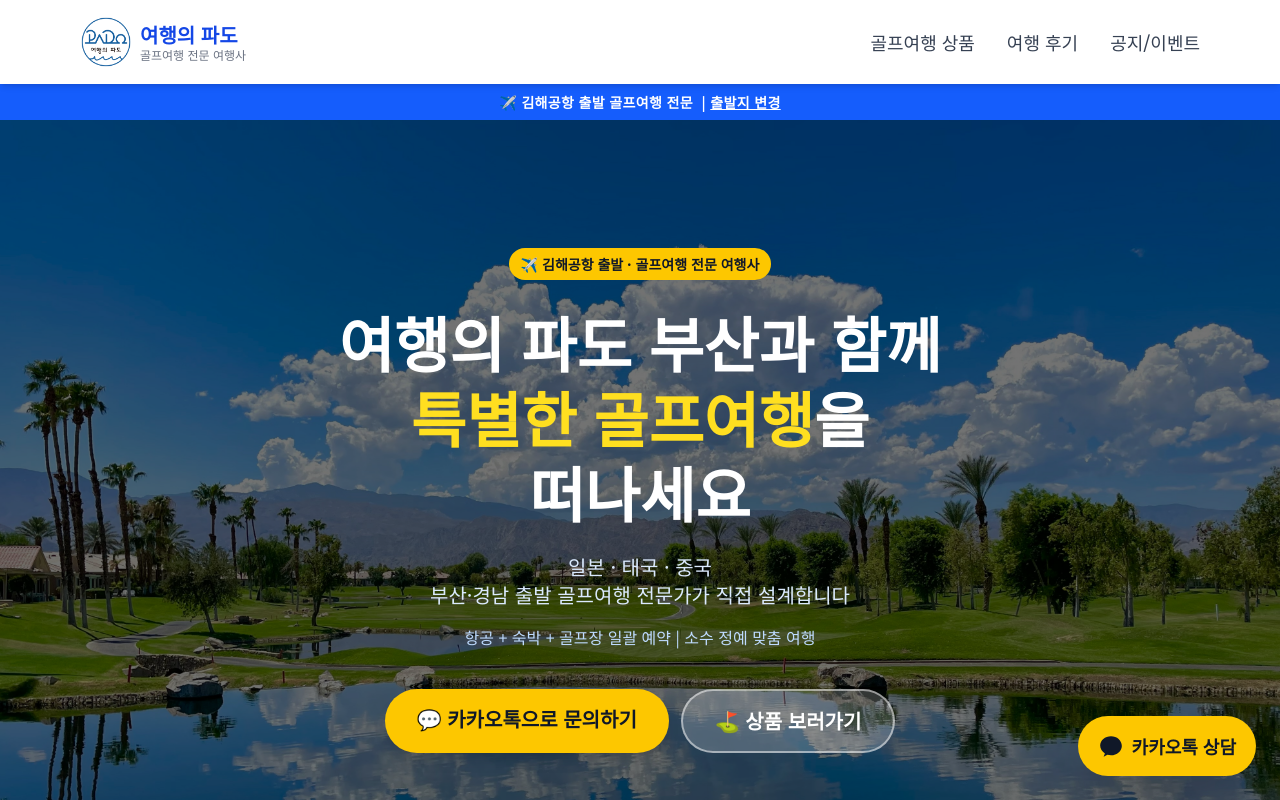
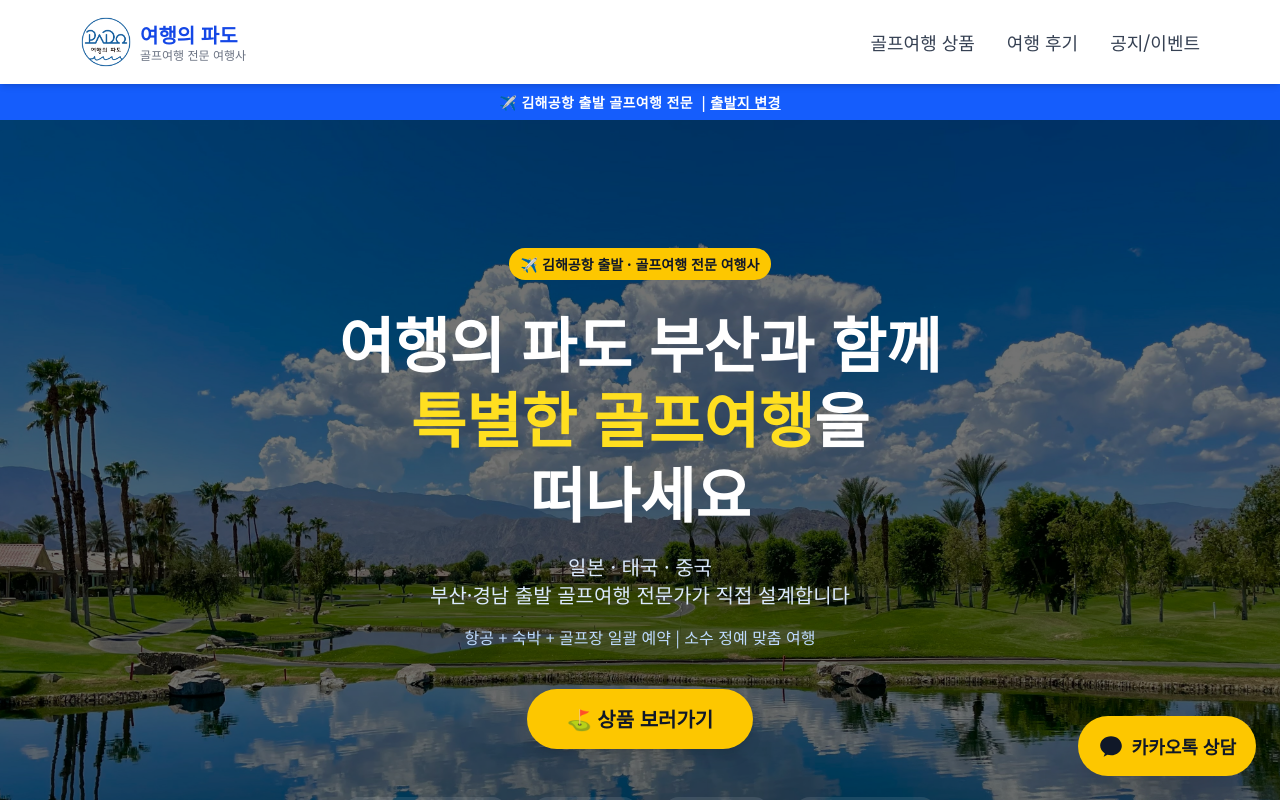
Before and after one commit to pado04569/padotour, a Next.js app: page /busan in a window 1280 px wide. Shown: the top 800 px of the page. Built offline with nearby package versions, Linux system fonts and the light colour scheme.

Commit message:
히어로 카카오 버튼 제거, 상품보러가기만 남김

```diff
--- a/src/app/busan/page.tsx
+++ b/src/app/busan/page.tsx
@@ -49,18 +49,10 @@ export default function BusanHome() {
           <p className="text-blue-200 mb-7 md:mb-10 text-sm md:text-base">
             항공 + 숙박 + 골프장 일괄 예약 | 소수 정예 맞춤 여행
           </p>
-          <div className="flex flex-col sm:flex-row gap-3 justify-center">
-            <a
-              href="https://pf.kakao.com/_bxoxnXxj/chat"
-              target="_blank"
-              rel="noopener noreferrer"
-              className="bg-yellow-400 hover:bg-yellow-300 text-gray-900 font-black px-7 py-3.5 md:px-8 md:py-4 rounded-full text-lg md:text-xl transition-colors shadow-lg"
-            >
-              💬 카카오톡으로 문의하기
-            </a>
+          <div className="flex justify-center">
             <Link
               href="/tours?departure=busan"
-              className="bg-white/20 hover:bg-white/30 text-white font-bold px-7 py-3.5 md:px-8 md:py-4 rounded-full text-lg md:text-xl transition-colors border-2 border-white/50"
+              className="bg-yellow-400 hover:bg-yellow-300 text-gray-900 font-black px-10 py-4 rounded-full text-xl transition-colors shadow-lg"
             >
               ⛳ 상품 보러가기
             </Link>
--- a/src/app/incheon/page.tsx
+++ b/src/app/incheon/page.tsx
@@ -49,18 +49,10 @@ export default function IncheonHome() {
           <p className="text-emerald-200 mb-7 md:mb-10 text-sm md:text-base">
             항공 + 숙박 + 골프장 일괄 예약 | 소수 정예 맞춤 여행
           </p>
-          <div className="flex flex-col sm:flex-row gap-3 justify-center">
-            <a
-              href="https://pf.kakao.com/_bxoxnXxj/chat"
-              target="_blank"
-              rel="noopener noreferrer"
-              className="bg-yellow-400 hover:bg-yellow-300 text-gray-900 font-black px-7 py-3.5 md:px-8 md:py-4 rounded-full text-lg md:text-xl transition-colors shadow-lg"
-            >
-              💬 카카오톡으로 문의하기
-            </a>
+          <div className="flex justify-center">
             <Link
               href="/tours?departure=incheon"
-              className="bg-white/20 hover:bg-white/30 text-white font-bold px-7 py-3.5 md:px-8 md:py-4 rounded-full text-lg md:text-xl transition-colors border-2 border-white/50"
+              className="bg-yellow-400 hover:bg-yellow-300 text-gray-900 font-black px-10 py-4 rounded-full text-xl transition-colors shadow-lg"
             >
               ⛳ 상품 보러가기
             </Link>
```
